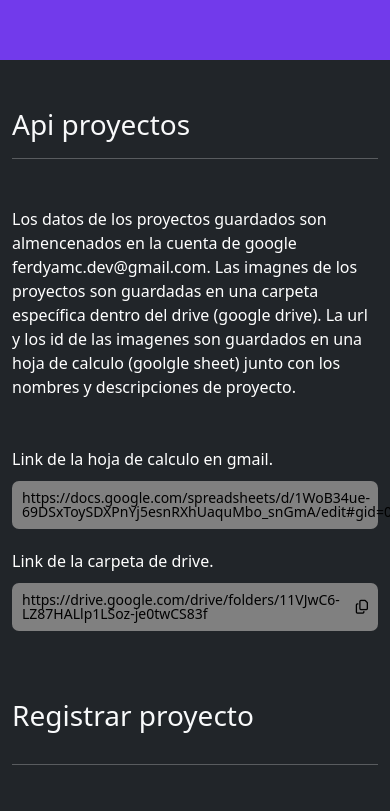
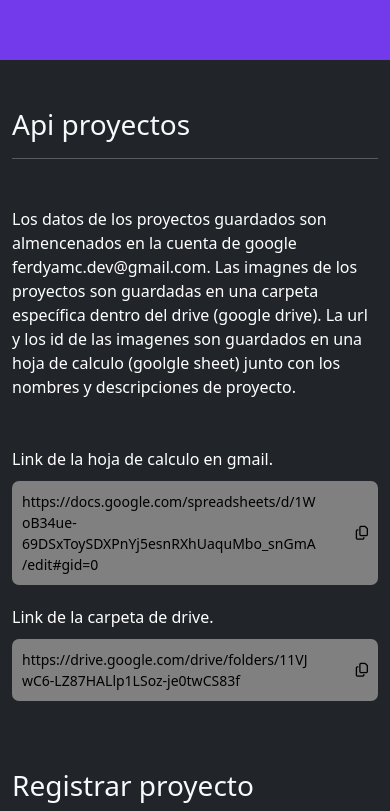
Before and after one commit to ferdyamc/CPANEL-PortafolioWeb, a plain HTML site: page index.html in a window 390 px wide. Shown: the top 811 px of the page. Drawn offline with nearby package versions, Linux system fonts and the light colour scheme; no server answers.

Commit message:
Mejoras de responsive

```diff
--- a/css/responsive.css
+++ b/css/responsive.css
@@ -14,3 +14,9 @@
         width: 80%;
     }
 }
+
+@media (max-width: 425px){
+    #text-link-sheet,#text-link-drive{
+        word-wrap:break-word;
+    }
+}
--- a/css/styles.css
+++ b/css/styles.css
@@ -37,12 +37,18 @@ span{
 }
 #text-link-sheet, #text-link-drive, i{
     font-size: 14px;
-    line-height: 100%;
+
     color: black;
+
+}
+#text-link-sheet, #text-link-drive{
+    word-wrap: normal;
+    max-width: 85%;
 }
 i{
     cursor: pointer;
-}.contenedor-dashboard div{
+}
+.contenedor-dashboard div{
     height: 300px;
 }
 .contenedor-chart{
```
